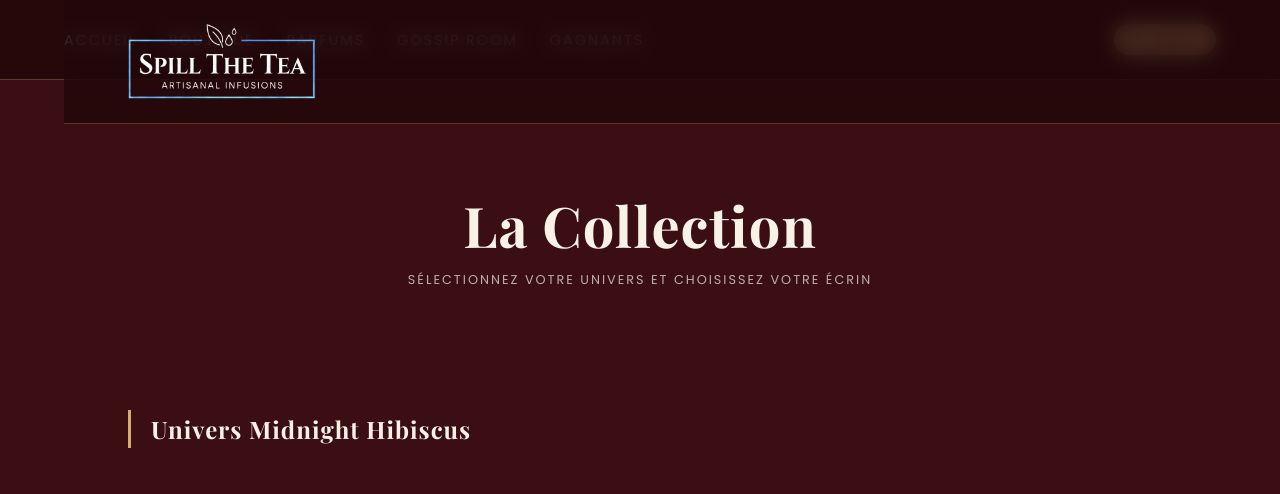
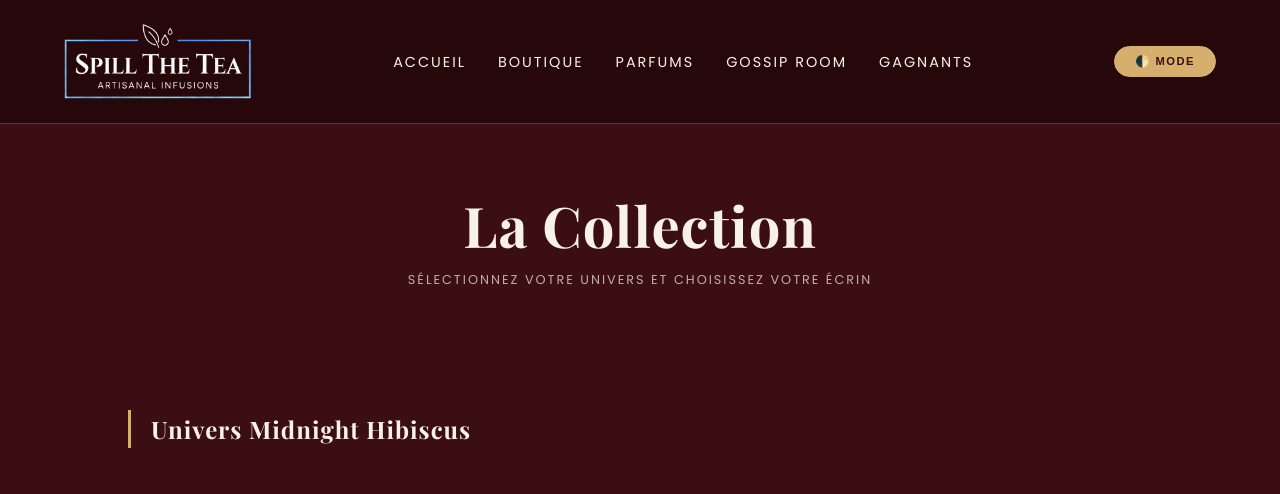
Before and after one commit to Hamada665/spill-the-tea2, a plain HTML site: page boutique.html in a window 1280 px wide. Shown: the top 494 px of the page. Drawn offline with nearby package versions, Linux system fonts and the light colour scheme.

Commit message:
Update boutique.html

```diff
--- a/boutique.html
+++ b/boutique.html
@@ -10,13 +10,12 @@
 <body>
 
     <header class="header-luxe">
-        <header class="header-luxe">
         <div class="logo">
             <a href="index.html">
                 <img src="Spill The Tea Logo.png" alt="Spill The Tea" class="logo-img">
             </a>
         </div>
-    </header>
+
         <nav>
             <ul class="nav-links">
                 <li><a href="index.html">Accueil</a></li>
@@ -26,7 +25,10 @@
                 <li><a href="winners.html">Gagnants</a></li>
             </ul>
         </nav>
+
+        <div class="header-actions">
             <button id="theme-switch" class="btn-luxe" style="padding: 8px 20px; font-size: 0.7rem;">🌓 Mode</button>
+        </div>
     </header>
 
     <main style="padding-top: 120px;">
```
Lines whose indentation alone changed are shown as unchanged.
